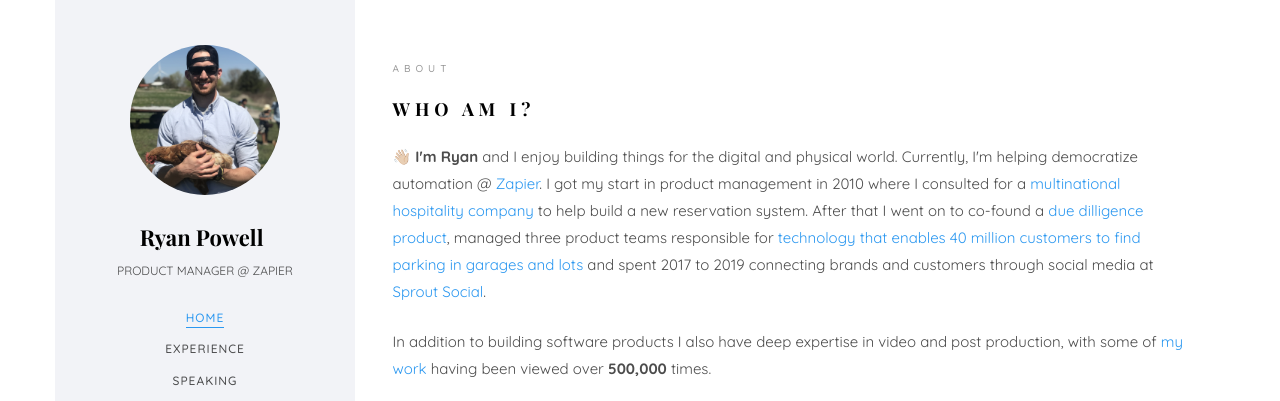
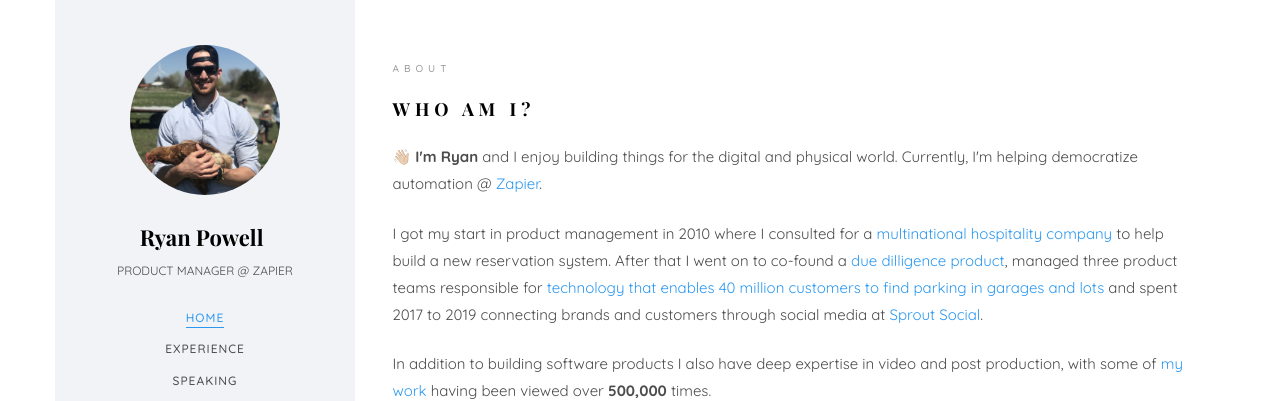
Before and after one commit to rjpowell/rjpowell.github.io, a plain HTML site: page index.html in a window 1280 px wide. Shown: the top 401 px of the page. Drawn offline with nearby package versions, Linux system fonts and the light colour scheme; files whose address does not match are found by name; a web font is replaced by a local one.

Commit message:
Update index.html

```diff
--- a/index.html
+++ b/index.html
@@ -146,7 +146,9 @@
 									<div class="about-desc">
 										<span class="heading-meta">About</span>
 										<h2 class="colorlib-heading">Who Am I?</h2>
-										<p>👋🏼 <strong>I'm Ryan</strong> and I enjoy building things for the digital and physical world. Currently, I'm helping democratize automation @ <a href="http://zapier.com" target="_blank">Zapier</a>. I got my start in product management in 2010 where I consulted for a <a href="http://www.marriott.com" target="_blank">multinational hospitality company</a> to help build a new reservation system.  After that I went on to co-found a <a href="https://comply.prescient.com/login/" target="_blank">due dilligence product</a>, managed three product teams responsible for <a href="http://www.parkwhiz.com" target="_blank">technology that enables 40 million customers to find parking in garages and lots</a> and spent 2017 to 2019 connecting brands and customers through social media at <a href="https://www.sproutsocial.com">Sprout Social</a>.</p>
+										<p>👋🏼 <strong>I'm Ryan</strong> and I enjoy building things for the digital and physical world. Currently, I'm helping democratize automation @ <a href="http://zapier.com" target="_blank">Zapier</a>. </p>
+
+										<p>I got my start in product management in 2010 where I consulted for a <a href="http://www.marriott.com" target="_blank">multinational hospitality company</a> to help build a new reservation system.  After that I went on to co-found a <a href="https://comply.prescient.com/login/" target="_blank">due dilligence product</a>, managed three product teams responsible for <a href="http://www.parkwhiz.com" target="_blank">technology that enables 40 million customers to find parking in garages and lots</a> and spent 2017 to 2019 connecting brands and customers through social media at <a href="https://www.sproutsocial.com">Sprout Social</a>.</p>
 
 										<p>In addition to building software products I also have deep expertise in video and post production, with some of <a href="https://www.youtube.com/watch?v=HNWdpZ63Vdg" target="_blank">my work</a> having been viewed over <strong>500,000</strong> times.
 									</div>
```
